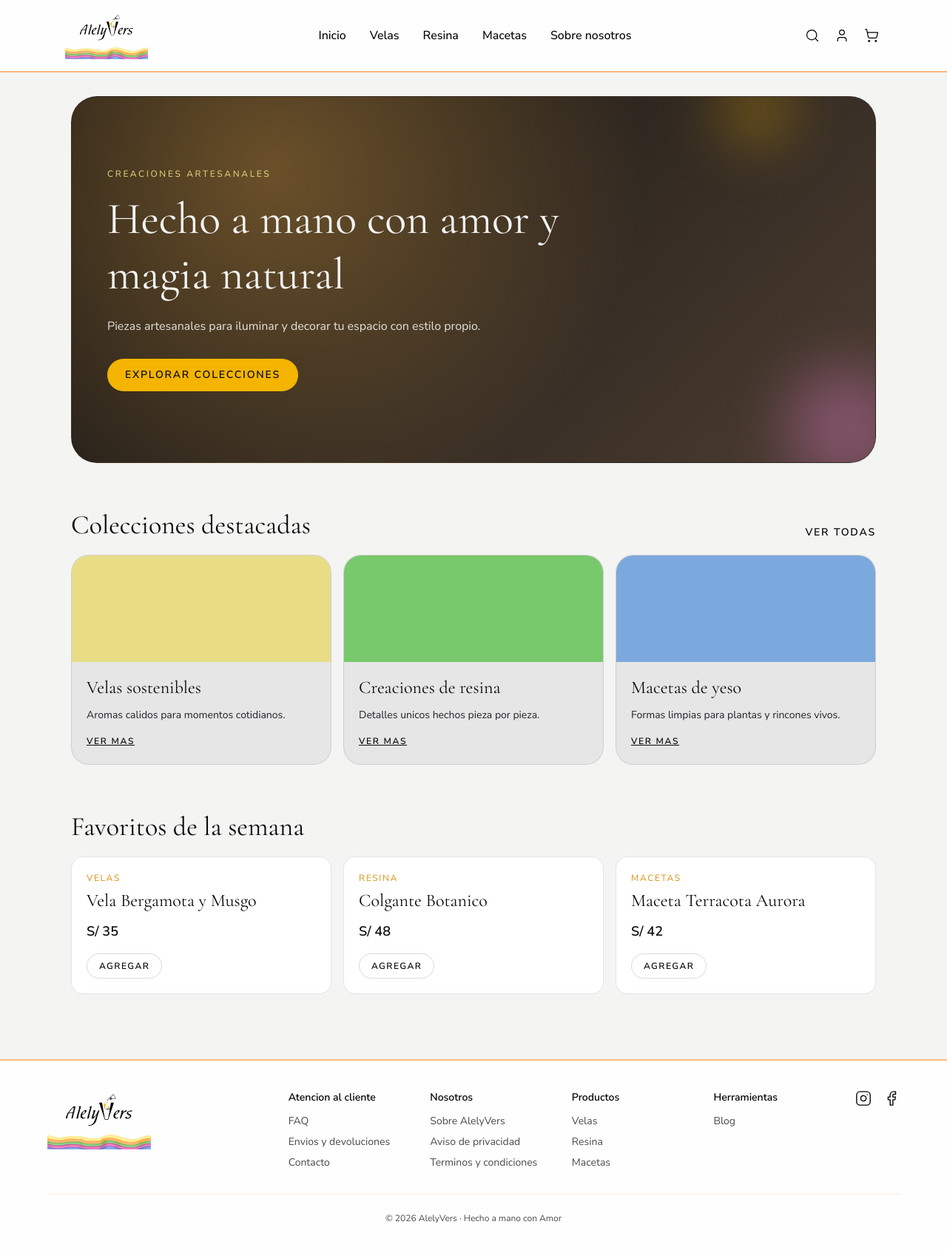
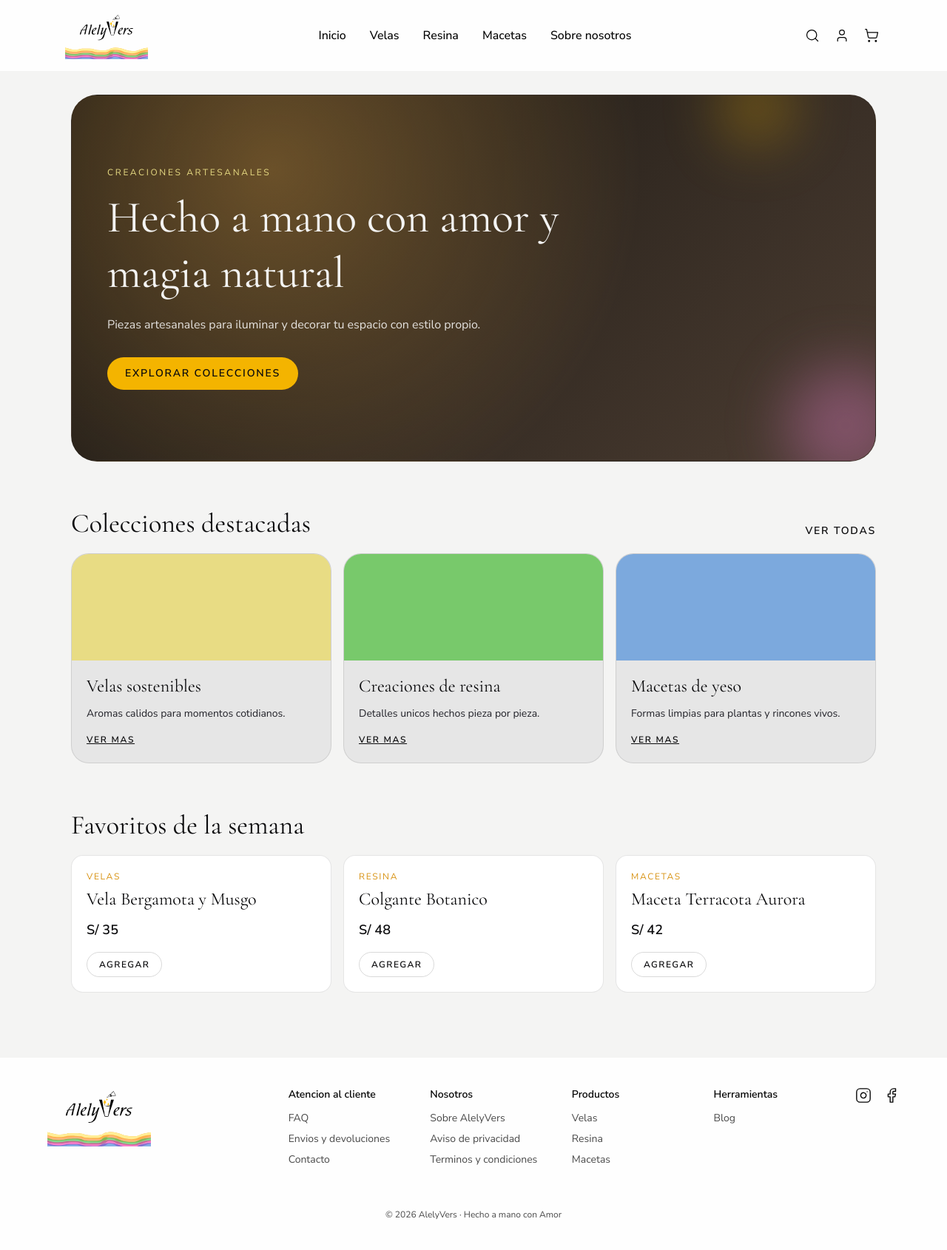
Before and after one commit to SamuelSanchez17/alelyvers-web, a Next.js app: page / in a window 1280 px wide. Shown: the top 1690 px of the page at 74% size. Built offline with nearby package versions, Linux system fonts and the light colour scheme.

Commit message:
refactor: remove border styles from SiteHeader and SiteFooter components

```diff
--- a/src/domains/content/ui/site-footer.tsx
+++ b/src/domains/content/ui/site-footer.tsx
@@ -10,7 +10,7 @@ export function SiteFooter() {
   };
 
   return (
-    <footer className="border-t-2 border-[#FDB77E] bg-[#FEFEFE] px-4 py-8 md:px-6 md:py-10">
+     <footer className="bg-[#FEFEFE] px-4 py-8 md:px-6 md:py-10">
       <div className="mx-auto grid w-full max-w-6xl gap-8 md:grid-cols-[1.2fr_3fr_auto]">
 
         <div>
@@ -66,7 +66,7 @@ export function SiteFooter() {
         </div>
       </div>
 
-      <div className="mx-auto mt-8 max-w-6xl border-t border-[#FDB77E]/30 pt-6 text-center text-xs text-[#4a4a4a]">
+      <div className="mx-auto mt-8 max-w-6xl pt-6 text-center text-xs text-[#4a4a4a]">
         <p>© {new Date().getFullYear()} {homeContent.brandName} · Hecho a mano con Amor</p>
       </div>
     </footer>
--- a/src/domains/content/ui/site-header.tsx
+++ b/src/domains/content/ui/site-header.tsx
@@ -5,7 +5,7 @@ import { homeContent } from "../data/home-content";
 
 export function SiteHeader() {
   return (
-    <header className="border-b-2 border-[#FDB77E] bg-[#FEFEFE]">
+    <header className="bg-[#FEFEFE]">
       <nav className="mx-auto flex w-full max-w-6xl flex-wrap items-center justify-between gap-4 px-4 py-3 md:px-6 md:py-4">
 
         <Link href="/" className="block shrink-0">
```
